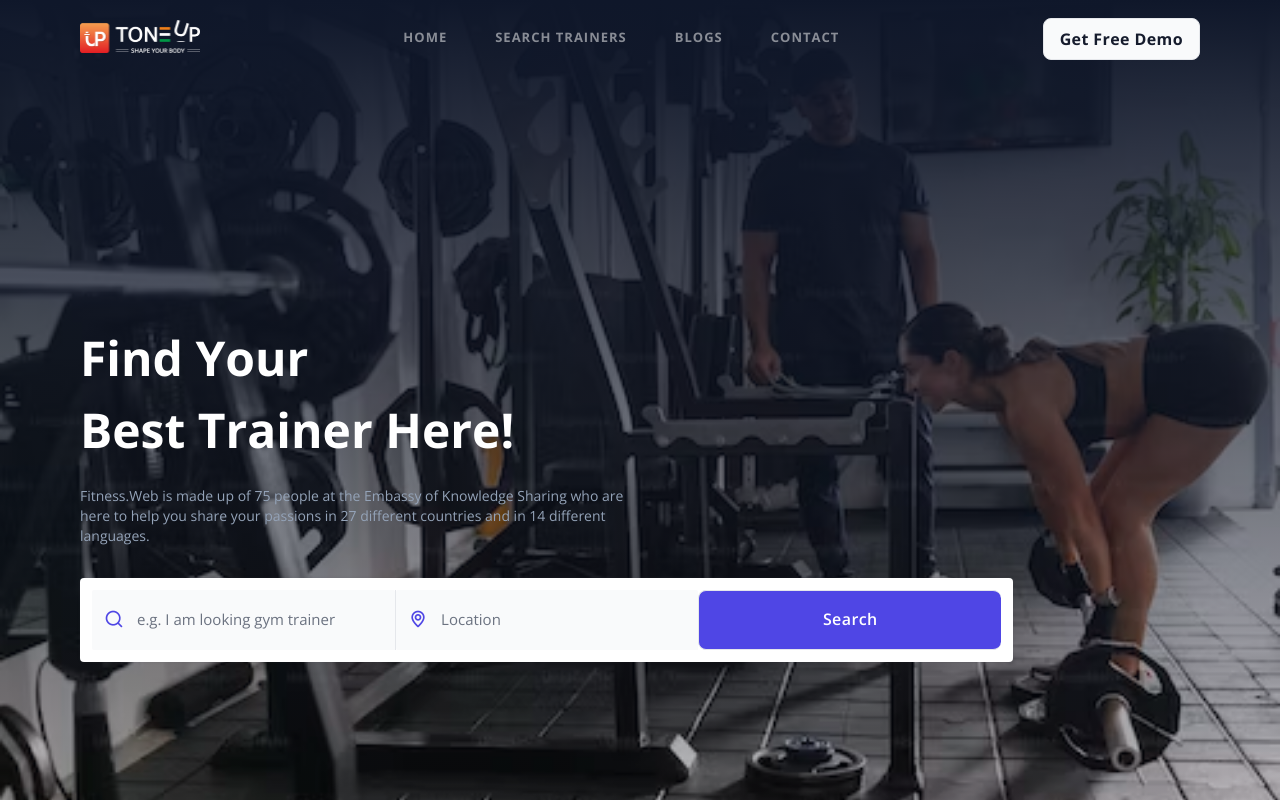
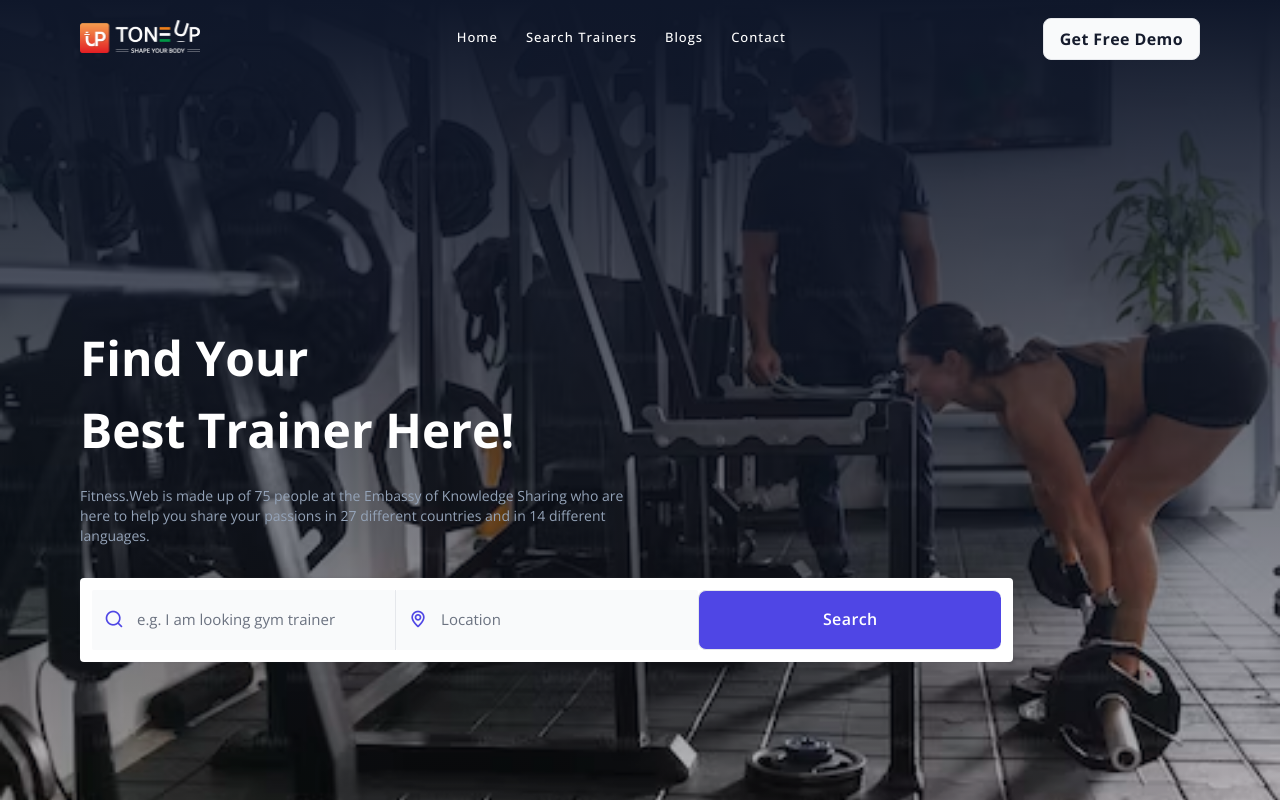
Before and after one commit to khanaslam439/fitness, a Next.js app: page / in a window 1280 px wide. Shown: the top 802 px of the page. Built offline with nearby package versions, Linux system fonts and the light colour scheme.

Commit message:
Add files via upload

```diff
--- a/app/globals.css
+++ b/app/globals.css
@@ -25,8 +25,20 @@ body {
     )
     rgb(var(--background-start-rgb));
 }
+#topnav .navigation-menu > li{
+  margin: 0 !important;
+}
+#topnav .navigation-menu.nav-light > li > a{
+  color: rgba(255,255,255,1) !important;
+  font-weight: 500 !important;
+  text-transform: capitalize !important;
+}
 
 html,body{
 
   scroll-behavior: smooth;
 }
+
+@media (max-width:650px) {
+
+}
--- a/app/layout.js
+++ b/app/layout.js
@@ -1,3 +1,4 @@
+"use client"
 import { Open_Sans } from 'next/font/google'
 
 const poppins = Open_Sans({
@@ -10,7 +11,7 @@ import '../public/assets/libs/choices.js/public/assets/styles/choices.min.css';
 import '../public/assets/libs/tiny-slider/tiny-slider.css';
 import '../public/assets/libs/@iconscout/unicons/css/line.css';
 import '../public/assets/libs/@mdi/font/css/materialdesignicons.min.css';
-import './globals.css'
+import './globals.css';
 
 
 export default function RootLayout({ children }) {
--- /dev/null
+++ b/app/not-found.jsx
@@ -0,0 +1,26 @@
+import Link from "next/link"
+
+export default function NotFound(){
+    return (
+        <section className="relative bg-indigo-600/5">
+            <div className="container-fluid relative">
+                <div className="grid grid-cols-1">
+                    <div className="flex flex-col min-h-screen justify-center md:px-10 py-10 px-4">
+                        <div className="text-center">
+                            <Link href={'/'} ><img src="/assets/images/logo/logo-black.png" width={120} className="mx-auto" alt="" /></Link>
+                        </div>
+                        <div className="title-heading text-center my-auto">
+                            <img src="/assets/images/error.png" className="mx-auto" alt="" />
+                            <h1 className="mt-3 mb-6 md:text-5xl text-3xl font-bold">Page Not Found?</h1>
+                            <p className="text-slate-400">Whoops, this is embarassing. <br /> Looks like the page you were looking for wasn't found.</p>
+
+                            <div className="mt-4">
+                                <Link href={'/'}  className="py-2 px-5 inline-block font-semibold tracking-wide border align-middle duration-500 text-base text-center bg-indigo-600 hover:bg-indigo-700 border-indigo-600 hover:border-indigo-700 text-white rounded-md">Back to Home</Link>
+                            </div>
+                        </div>
+                    </div>
+                </div>
+            </div>
+        </section>
+    )
+}
```
